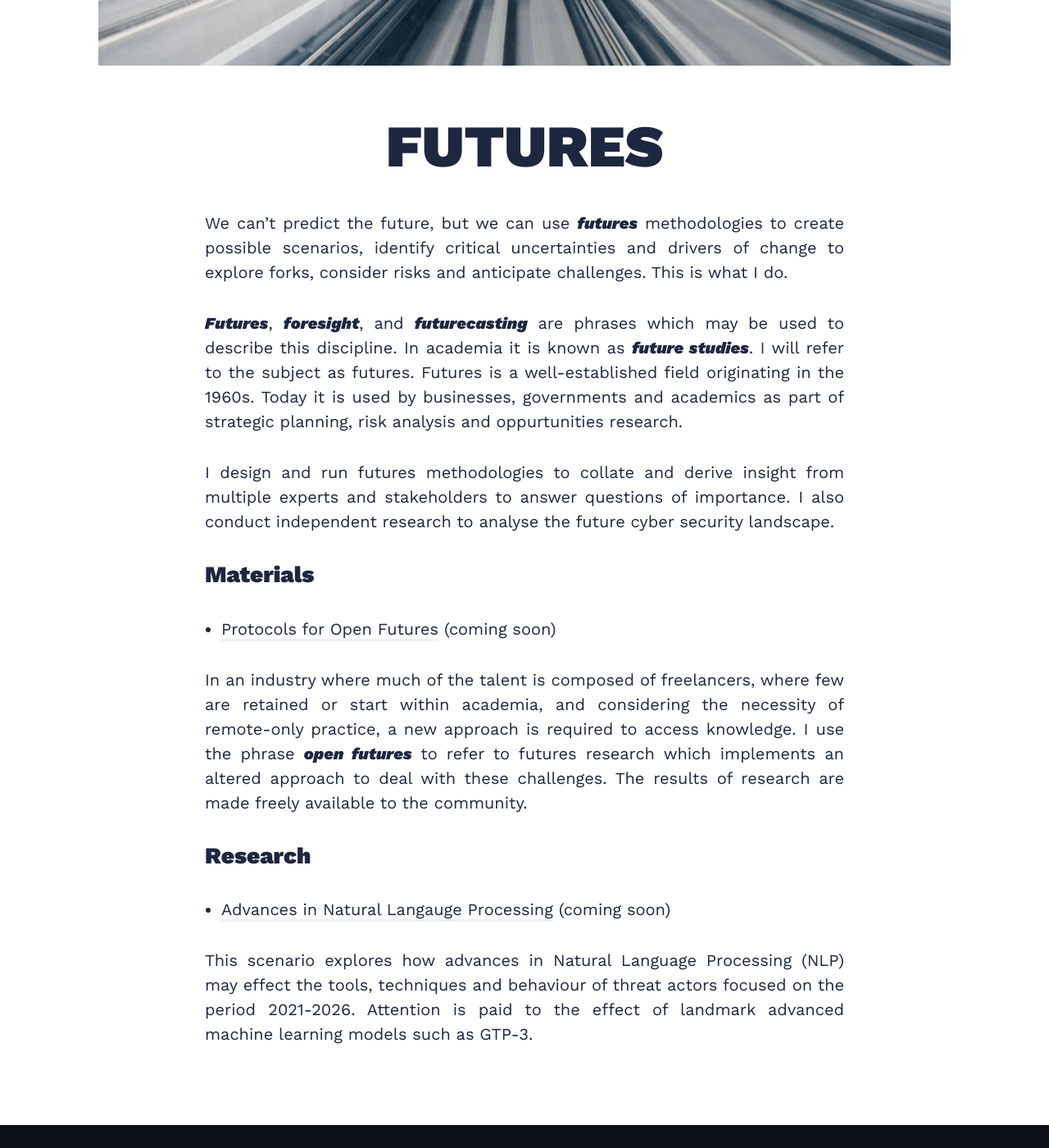
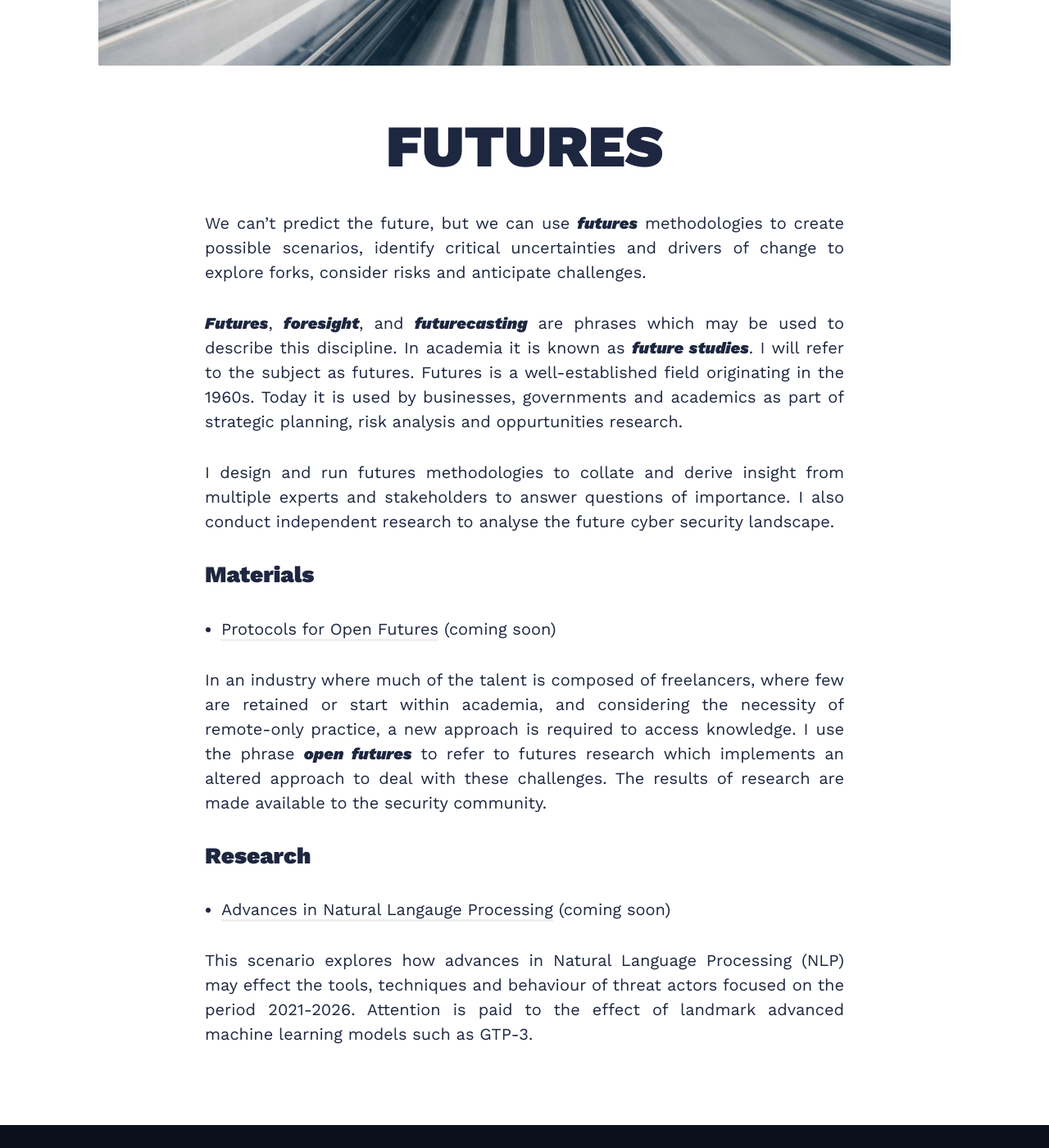
Before and after one commit to krisbolton/krisbolton, a Jekyll site: the page built from _pages/futures.md, in a window 1280 px wide and 1400 px high, scrolled down 660 px. Shown: the whole window at 82% size. Built offline with Jekyll 4.4.1, drawn with Linux system fonts in a browser that asks for light colours; nearby versions of some CDN libraries.

Commit message:
copy edit

```diff
--- a/_pages/futures.md
+++ b/_pages/futures.md
@@ -7,7 +7,7 @@ image: '/images/emile-guillemot-unsplash.jpg'
 
 <style>p { text-align: justify; }</style>
 
-We can't predict the future, but we can use *futures* methodologies to create possible scenarios, identify critical uncertainties and drivers of change to explore forks, consider risks and anticipate challenges. This is what I do.
+We can't predict the future, but we can use *futures* methodologies to create possible scenarios, identify critical uncertainties and drivers of change to explore forks, consider risks and anticipate challenges.
 
 *Futures*, *foresight*, and *futurecasting* are phrases which may be used to describe this discipline. In academia it is known as *future studies*. I will refer to the subject as futures. Futures is a well-established field originating in the 1960s. Today it is used by businesses, governments and academics as part of strategic planning, risk analysis and oppurtunities research.
 
@@ -17,7 +17,7 @@ I design and run futures methodologies to collate and derive insight from multip
 
 * [Protocols for Open Futures]() (coming soon)
 
-In an industry where much of the talent is composed of freelancers, where few are retained or start within academia, and considering the necessity of remote-only practice, a new approach is required to access knowledge. I use the phrase *open futures* to refer to futures research which implements an altered approach to deal with these challenges. The results of research are made freely available to the community.
+In an industry where much of the talent is composed of freelancers, where few are retained or start within academia, and considering the necessity of remote-only practice, a new approach is required to access knowledge. I use the phrase *open futures* to refer to futures research which implements an altered approach to deal with these challenges. The results of research are made available to the security community.
 
 ## Research
 
```
Also changed, not shown: 2 other files.
